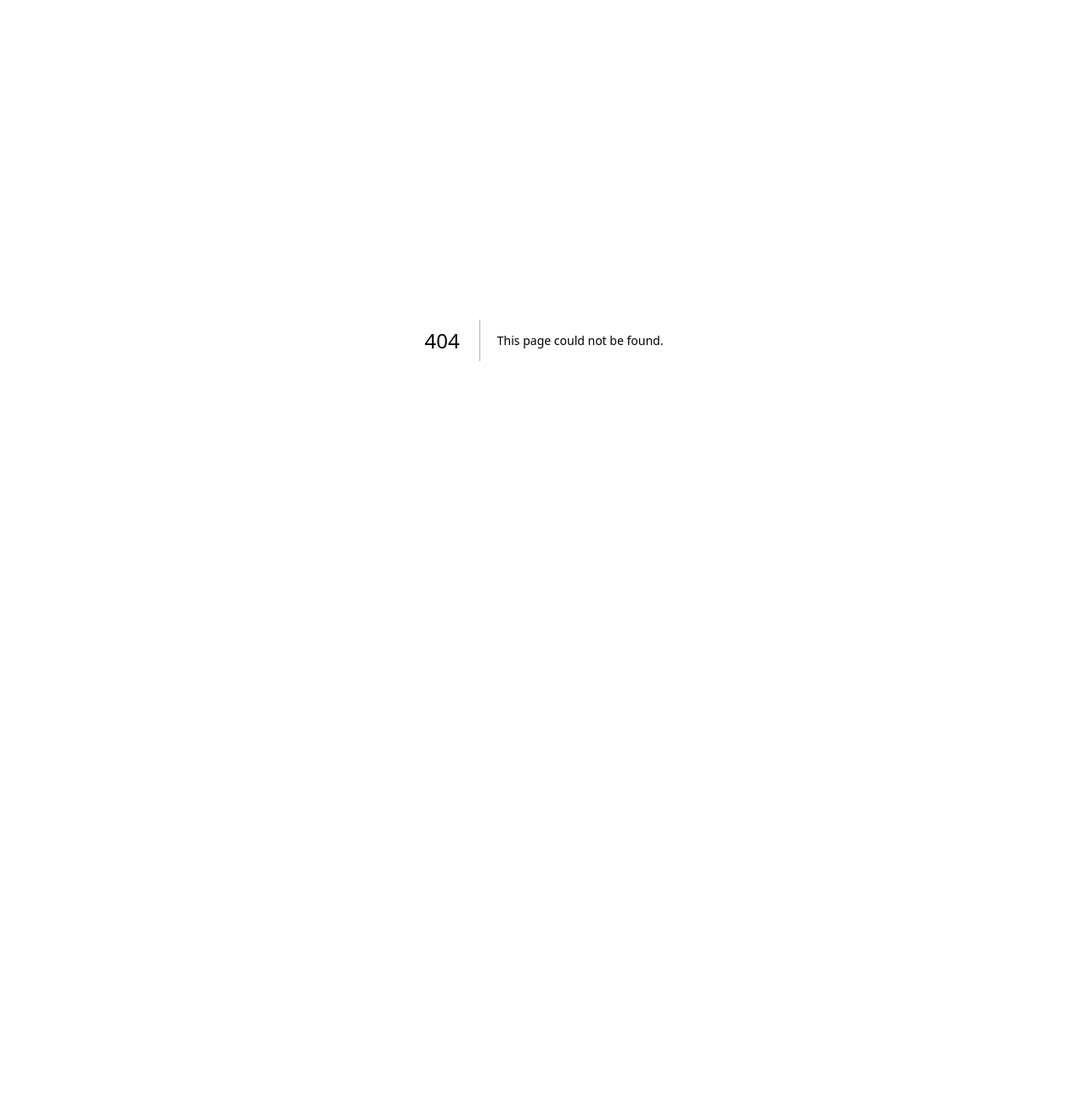
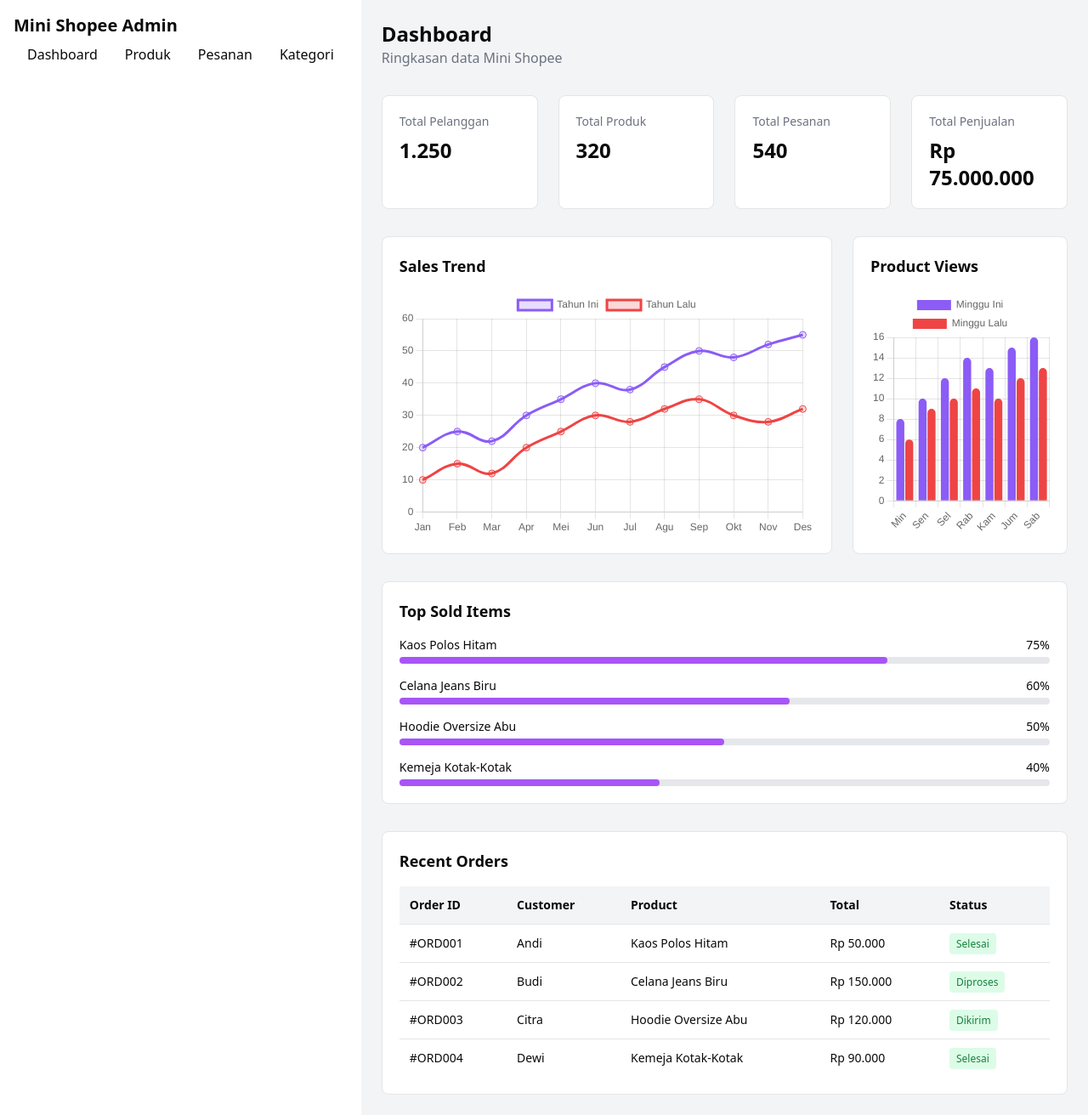
Before and after one commit to faliharyabudi/Mini-Shopee, a Next.js app in the folder web/: page /dashboard/home in a window 1280 px wide. Before the commit this address had no page. Shown: the whole page at 85% size. Before the commit the page ends 800 px from the top, so only its background shows below. Built offline with nearby package versions, Linux system fonts and the light colour scheme.

Commit message:
Rapikan header dashboard agar sejajar dan tidak memanjang

```diff
--- /dev/null
+++ b/web/app/dashboard/home/page.tsx
@@ -0,0 +1,217 @@
+"use client";
+
+import {
+  Chart as ChartJS,
+  LineElement,
+  PointElement,
+  BarElement,
+  LinearScale,
+  CategoryScale,
+  Legend,
+  Tooltip,
+} from "chart.js";
+import { Line, Bar } from "react-chartjs-2";
+import { products } from "@/lib/products";
+
+ChartJS.register(
+  LineElement,
+  PointElement,
+  BarElement,
+  LinearScale,
+  CategoryScale,
+  Legend,
+  Tooltip
+);
+
+export default function DashboardHome() {
+  const stats = [
+    { title: "Total Pelanggan", value: "1.250" },
+    { title: "Total Produk", value: "320" },
+    { title: "Total Pesanan", value: "540" },
+    { title: "Total Penjualan", value: "Rp 75.000.000" },
+  ];
+
+  const chartData = {
+    labels: ["Jan","Feb","Mar","Apr","Mei","Jun","Jul","Agu","Sep","Okt","Nov","Des"],
+    datasets: [
+      {
+        label: "Tahun Ini",
+        data: [20,25,22,30,35,40,38,45,50,48,52,55],
+        borderColor: "#8b5cf6",
+        backgroundColor: "rgba(139,92,246,0.2)",
+        tension: 0.4,
+        pointRadius: 4,
+      },
+      {
+        label: "Tahun Lalu",
+        data: [10,15,12,20,25,30,28,32,35,30,28,32],
+        borderColor: "#ef4444",
+        backgroundColor: "rgba(239,68,68,0.2)",
+        tension: 0.4,
+        pointRadius: 4,
+      },
+    ],
+  };
+
+  const chartOptions = {
+    responsive: true,
+    maintainAspectRatio: false,
+    plugins: {
+      legend: { position: "top" as const },
+    },
+    scales: {
+      y: { beginAtZero: true },
+    },
+  };
+
+  const productViewsData = {
+    labels: ["Min","Sen","Sel","Rab","Kam","Jum","Sab"],
+    datasets: [
+      {
+        label: "Minggu Ini",
+        data: [8,10,12,14,13,15,16],
+        backgroundColor: "#8b5cf6",
+        borderRadius: 6,
+      },
+      {
+        label: "Minggu Lalu",
+        data: [6,9,10,11,10,12,13],
+        backgroundColor: "#ef4444",
+        borderRadius: 6,
+      },
+    ],
+  };
+
+  const barOptions = {
+    responsive: true,
+    maintainAspectRatio: false,
+    plugins: {
+      legend: { position: "top" as const },
+    },
+    scales: {
+      y: { beginAtZero: true },
+    },
+  };
+
+  const topProducts = products.map((p, i) => ({
+    name: p.name,
+    value: [75, 60, 50, 40][i] ?? 30,
+  }));
+
+  const orders = [
+    {
+      id: "#ORD001",
+      customer: "Andi",
+      product: products[0].name,
+      total: "Rp 50.000",
+      status: "Selesai",
+    },
+    {
+      id: "#ORD002",
+      customer: "Budi",
+      product: products[1].name,
+      total: "Rp 150.000",
+      status: "Diproses",
+    },
+    {
+      id: "#ORD003",
+      customer: "Citra",
+      product: products[2].name,
+      total: "Rp 120.000",
+      status: "Dikirim",
+    },
+    {
+      id: "#ORD004",
+      customer: "Dewi",
+      product: products[3].name,
+      total: "Rp 90.000",
+      status: "Selesai",
+    },
+  ];
+
+  return (
+    <div className="space-y-8">
+      <div>
+        <h1 className="text-2xl font-bold">Dashboard</h1>
+        <p className="text-gray-500">Ringkasan data Mini Shopee</p>
+      </div>
+
+      <div className="grid grid-cols-1 md:grid-cols-2 lg:grid-cols-4 gap-6">
+        {stats.map((item) => (
+          <div key={item.title} className="bg-white border rounded-lg p-5">
+            <p className="text-sm text-gray-500">{item.title}</p>
+            <h2 className="text-2xl font-bold mt-2">{item.value}</h2>
+          </div>
+        ))}
+      </div>
+
+      <div className="grid grid-cols-1 lg:grid-cols-3 gap-6">
+        <div className="bg-white border rounded-lg p-5 lg:col-span-2">
+          <h2 className="text-lg font-semibold mb-4">Sales Trend</h2>
+          <div className="h-72">
+            <Line data={chartData} options={chartOptions} />
+          </div>
+        </div>
+
+        <div className="bg-white border rounded-lg p-5">
+          <h2 className="text-lg font-semibold mb-4">Product Views</h2>
+          <div className="h-72">
+            <Bar data={productViewsData} options={barOptions} />
+          </div>
+        </div>
+      </div>
+
+      <div className="bg-white border rounded-lg p-5">
+        <h2 className="text-lg font-semibold mb-4">Top Sold Items</h2>
+        <div className="space-y-4">
+          {topProducts.map((item) => (
+            <div key={item.name}>
+              <div className="flex justify-between text-sm mb-1">
+                <span>{item.name}</span>
+                <span>{item.value}%</span>
+              </div>
+              <div className="w-full bg-gray-200 rounded-full h-2">
+                <div
+                  className="bg-purple-500 h-2 rounded-full"
+                  style={{ width: `${item.value}%` }}
+                />
+              </div>
+            </div>
+          ))}
+        </div>
+      </div>
+
+      <div className="bg-white border rounded-lg p-5">
+        <h2 className="text-lg font-semibold mb-4">Recent Orders</h2>
+        <div className="overflow-x-auto">
+          <table className="w-full text-sm">
+            <thead className="bg-gray-100">
+              <tr>
+                <th className="text-left p-3">Order ID</th>
+                <th className="text-left p-3">Customer</th>
+                <th className="text-left p-3">Product</th>
+                <th className="text-left p-3">Total</th>
+                <th className="text-left p-3">Status</th>
+              </tr>
+            </thead>
+            <tbody>
+              {orders.map((order) => (
+                <tr key={order.id} className="border-t">
+                  <td className="p-3">{order.id}</td>
+                  <td className="p-3">{order.customer}</td>
+                  <td className="p-3">{order.product}</td>
+                  <td className="p-3">{order.total}</td>
+                  <td className="p-3">
+                    <span className="px-2 py-1 rounded text-xs bg-green-100 text-green-700">
+                      {order.status}
+                    </span>
+                  </td>
+                </tr>
+              ))}
+            </tbody>
+          </table>
+        </div>
+      </div>
+    </div>
+  );
+}
--- a/web/app/dashboard/page.tsx
+++ b/web/app/dashboard/page.tsx
@@ -1,3 +1,4 @@
+import DashboardHeader from "@/components/DashboardHeader";
 import SalesTrendChart from "@/components/SalesTrendChart";
 import ProductViewsChart from "@/components/ProductViewsChart";
 import OrdersTable from "@/components/OrdersTable";
@@ -12,7 +13,10 @@ export default function DashboardPage() {
   ];
 
   return (
-    <div className="space-y-6">
+    <div className="space-y-8">
+      {/* HEADER */}
+      <DashboardHeader />
+
       {/* STAT */}
       <div className="grid grid-cols-1 md:grid-cols-2 lg:grid-cols-4 gap-6">
         {stats.map((s) => (
--- /dev/null
+++ b/web/components/DashboardHeader.tsx
@@ -0,0 +1,45 @@
+"use client";
+
+import { Bell, Mail } from "lucide-react";
+
+export default function DashboardHeader() {
+  return (
+    <div className="bg-white border rounded-xl px-6 py-4">
+      <div className="flex items-center justify-between">
+
+        {/* LEFT */}
+        <div>
+          <h1 className="text-xl font-bold flex items-center gap-2">
+            Hello, Admin 👋
+          </h1>
+          <p className="text-sm text-gray-500">
+            Selamat datang kembali di Mini Shopee Admin
+          </p>
+
+          {/* SEARCH */}
+          <div className="mt-3 max-w-sm">
+            <input
+              type="text"
+              placeholder="Search your products"
+              className="w-full border rounded-lg px-3 py-2 text-sm focus:outline-none"
+            />
+          </div>
+        </div>
+
+        {/* RIGHT */}
+        <div className="flex items-center gap-4">
+          <Bell className="w-5 h-5 text-gray-600 cursor-pointer" />
+          <Mail className="w-5 h-5 text-gray-600 cursor-pointer" />
+
+          <div className="flex items-center gap-2">
+            <div className="w-8 h-8 bg-purple-600 rounded-full flex items-center justify-center text-white text-sm font-semibold">
+              A
+            </div>
+            <span className="text-sm font-medium">Admin</span>
+          </div>
+        </div>
+
+      </div>
+    </div>
+  );
+}
```
